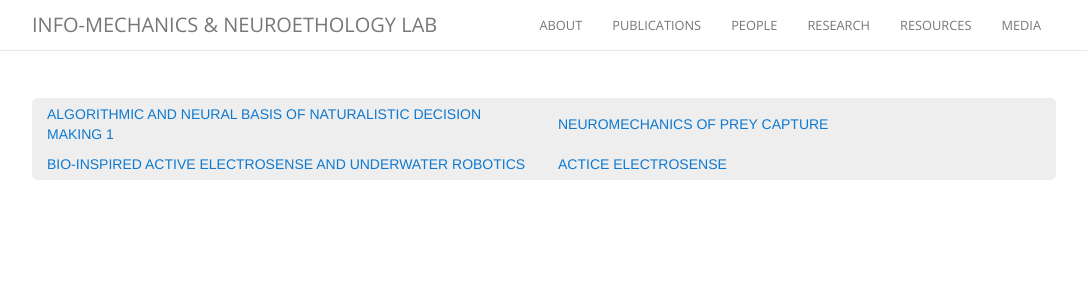
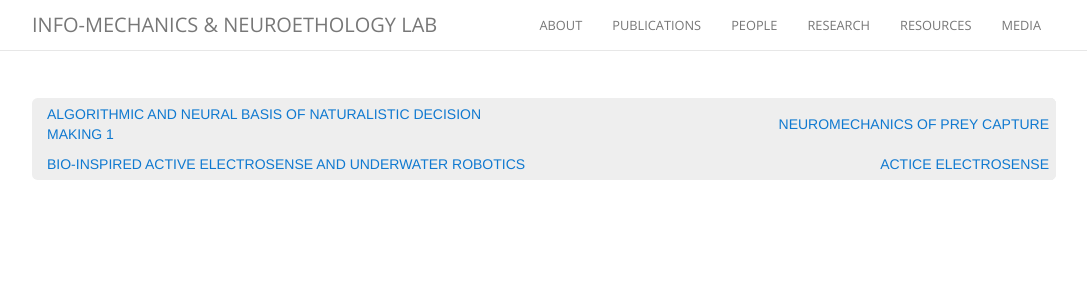
Before and after one commit to maciverlab/maciverlab.github.io, a Jekyll site: the page built from research.html, in a window 1280 px wide. Shown: the top 300 px of the page, without its empty margins (111-1198 px from the left). Built offline with Jekyll 4.4.1, drawn with Linux system fonts in a browser that asks for light colours; nearby versions of some CDN libraries; comment, search, counter and statistics services are not loaded.

Commit message:
Update research.html

```diff
--- a/research.html
+++ b/research.html
@@ -8,10 +8,10 @@ permalink: /research/
     <table class="topnav">
       <tr>
         <td width="50%"><a class="topnav_ref" href="#">Algorithmic and Neural Basis of Naturalistic Decision Making 1</a></td>
-        <td width="50%"><a class="topnav_ref" href="#">Neuromechanics of Prey Capture</a></td>
+        <td style="text-align:right;" width="50%"><a class="topnav_ref" href="#">Neuromechanics of Prey Capture</a></td>
       </tr>
         <td width="50%"><a class="topnav_ref" href="#">Bio-inspired Active Electrosense and Underwater Robotics</a></td>
-        <td width="50%"><a class="topnav_ref" href="#">Actice Electrosense</a></td>
+        <td style="text-align:right;" width="50%"><a class="topnav_ref" href="#">Actice Electrosense</a></td>
 
         <!--
         <ul class="top_nav child">
```
